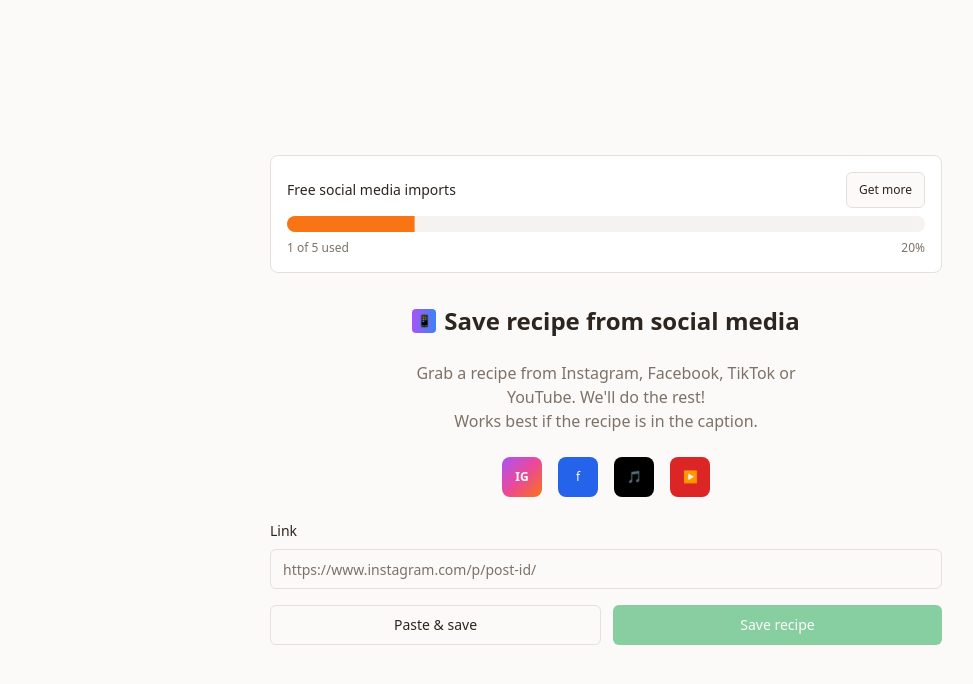
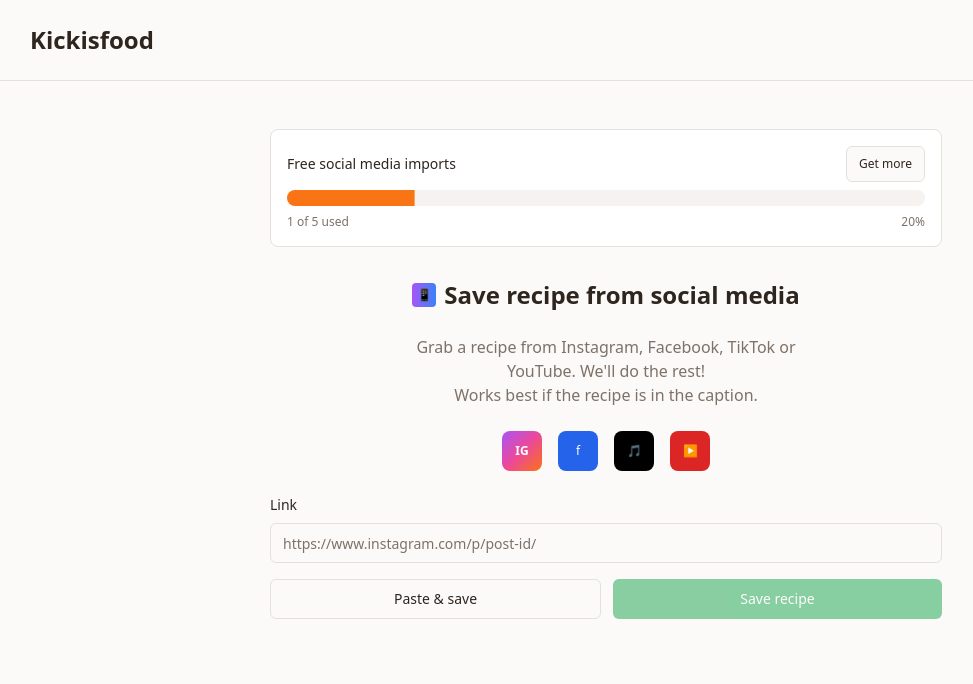
Before and after one commit to kickikuang-eng/kickisfood, a React (Vite) app: page / in a window 1280 px wide. Shown: the top 684 px of the page, without its empty margins (34-1007 px from the left). Built offline with nearby package versions, Linux system fonts and the light colour scheme.

Commit message:
Add logo to header
Add "Kickisfood" logo to the top of the page.

```diff
--- a/src/components/VideoLinkInput.tsx
+++ b/src/components/VideoLinkInput.tsx
@@ -52,7 +52,16 @@ export const VideoLinkInput = () => {
   };
 
   return (
-    <div className="min-h-screen bg-background flex items-center justify-center p-4">
+    <div className="min-h-screen bg-background">
+      {/* Header with Logo */}
+      <header className="w-full p-6 border-b border-border">
+        <div className="max-w-6xl mx-auto">
+          <h1 className="text-2xl font-bold text-foreground">Kickisfood</h1>
+        </div>
+      </header>
+
+      {/* Main Content */}
+      <div className="flex items-center justify-center p-4 pt-12">
       <div className="w-full max-w-2xl">
         {/* Progress Bar */}
         <div className="mb-8 p-4 rounded-lg border bg-card">
@@ -133,6 +142,7 @@ export const VideoLinkInput = () => {
           </div>
         </div>
       </div>
+      </div>
     </div>
   );
 };
```
